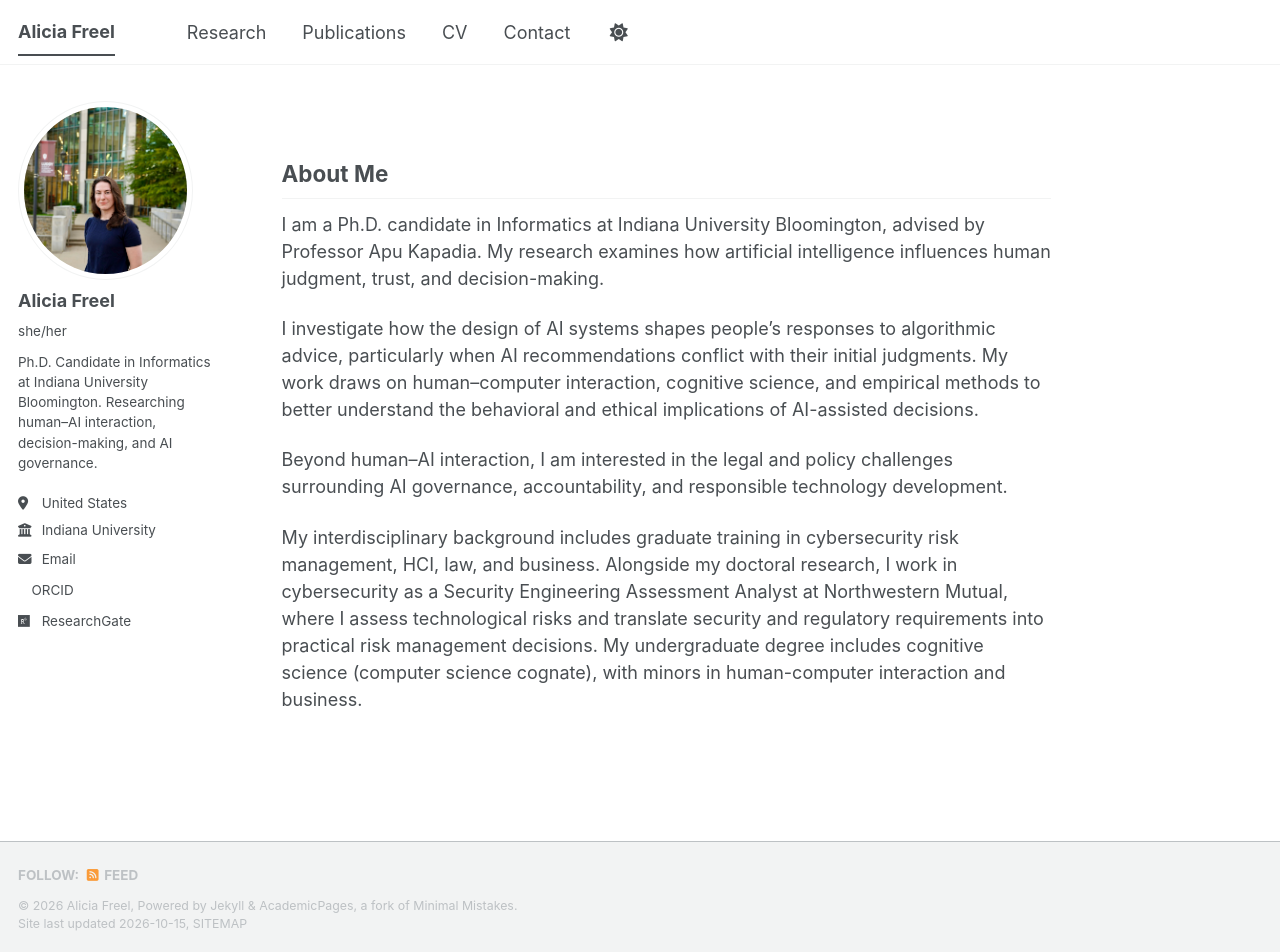
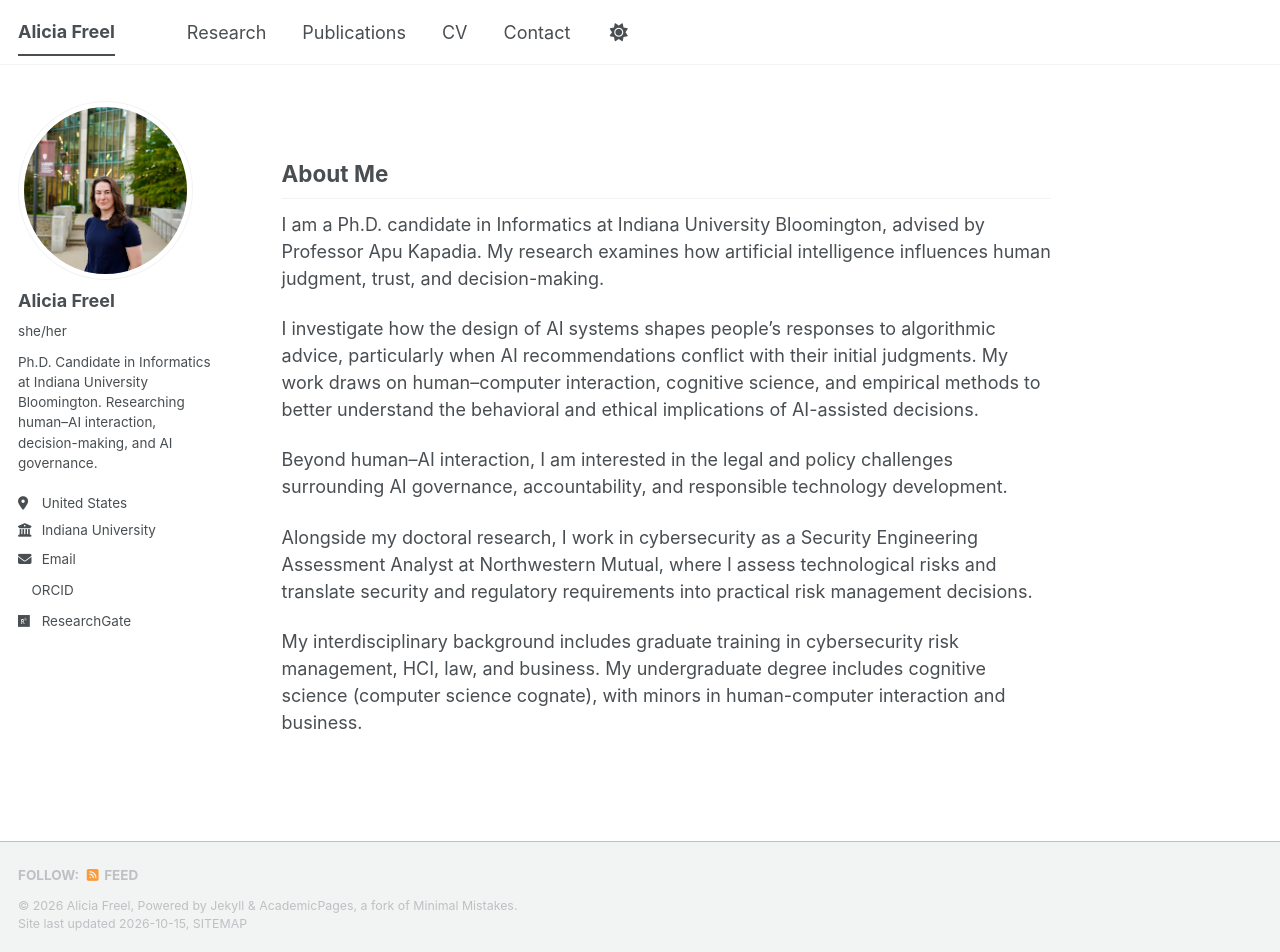
Before and after one commit to anfreel/anfreel.github.io, a Jekyll site: the page built from _pages/about.md, in a window 1280 px wide and 952 px high. Built offline with Jekyll 4.4.1, drawn with Linux system fonts in a browser that asks for light colours; a style sheet for code colours, icons or effects is not loaded.

Commit message:
Update about.md

```diff
--- a/_pages/about.md
+++ b/_pages/about.md
@@ -16,4 +16,6 @@ I investigate how the design of AI systems shapes people's responses to algorith
 
 Beyond human–AI interaction, I am interested in the legal and policy challenges surrounding AI governance, accountability, and responsible technology development.
 
-My interdisciplinary background includes graduate training in cybersecurity risk management, HCI, law, and business. Alongside my doctoral research, I work in cybersecurity as a Security Engineering Assessment Analyst at Northwestern Mutual, where I assess technological risks and translate security and regulatory requirements into practical risk management decisions. My undergraduate degree includes cognitive science (computer science cognate), with minors in human-computer interaction and business.
+Alongside my doctoral research, I work in cybersecurity as a Security Engineering Assessment Analyst at Northwestern Mutual, where I assess technological risks and translate security and regulatory requirements into practical risk management decisions.
+
+My interdisciplinary background includes graduate training in cybersecurity risk management, HCI, law, and business. My undergraduate degree includes cognitive science (computer science cognate), with minors in human-computer interaction and business.
```
